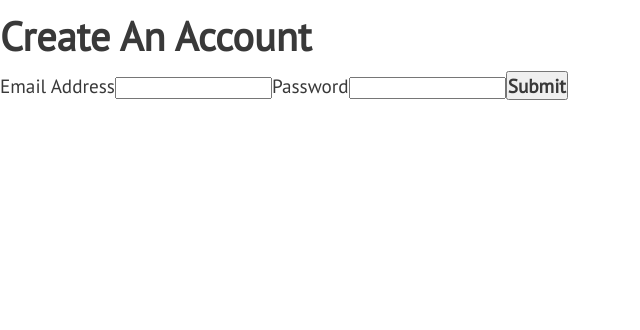
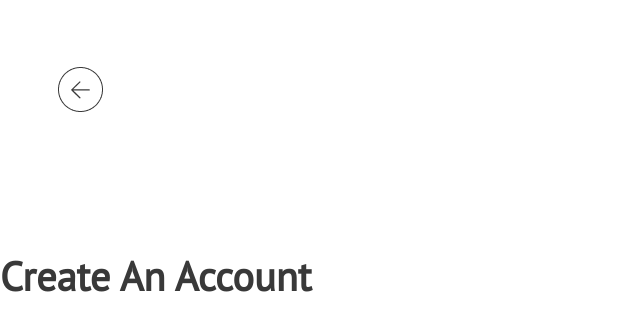
Before and after one commit to nology-tech/Union-Client-Project, a React (Vite) app: page /register in a window 1280 px wide. Shown: the top 330 px of the page, without its empty margins (0-640 px from the left). Built offline with nearby package versions, Linux system fonts and the light colour scheme.

Commit message:
committing initial register page/styles

```diff
--- a/src/pages/Register/Register.scss
+++ b/src/pages/Register/Register.scss
@@ -0,0 +1,18 @@
+@use "../../styles/variables" as *;
+
+.image-container {
+  height: 12.5rem;
+  width: 100vw;
+  padding-left: 3rem;
+  padding-top: 3.5rem;
+}
+
+.register-page {
+  &--heading {
+    font-family: $modern-header;
+    font-size: 2.25rem;
+    font-weight: bold;
+    letter-spacing: -0.1rem;
+    color: $color-charcoal;
+  }
+}
--- a/src/pages/Register/Register.tsx
+++ b/src/pages/Register/Register.tsx
@@ -1,8 +1,8 @@
 import { createUserWithEmailAndPassword } from "firebase/auth";
-import Form from "../../components/Form/Form";
 import "./Register.scss";
 import { FirebaseError } from "firebase/app";
 import { auth } from "../../firebase";
+import arrow from "../../images/arrow.png";
 
 type RegisterProps = {
   email: string;
@@ -35,13 +35,14 @@ const Register = ({
   };
 
   return (
-    <div>
-      <Form
-        handleLogin={handleRegister}
-        setEmail={setEmail}
-        setPassword={setPassword}
-        label="Create An Account"
-      />
+    <div className="register-page">
+      <div className="image-container">
+        <img className="image-container__image" src={arrow} alt="" />
+      </div>
+
+      <div className="register-page__heading">
+        <h1>Create An Account</h1>
+      </div>
     </div>
   );
 };
```
Also changed, not shown: src/assets/images/arrow.png (added), src/images/arrow.png (added).
